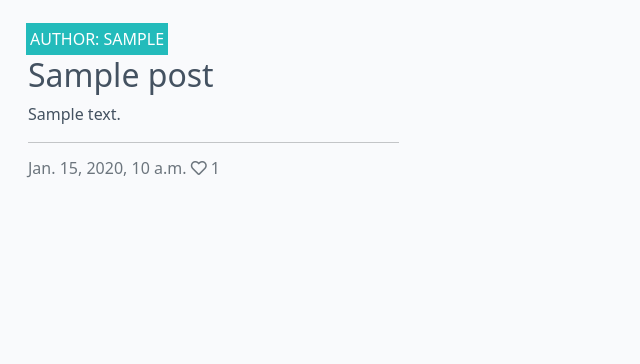
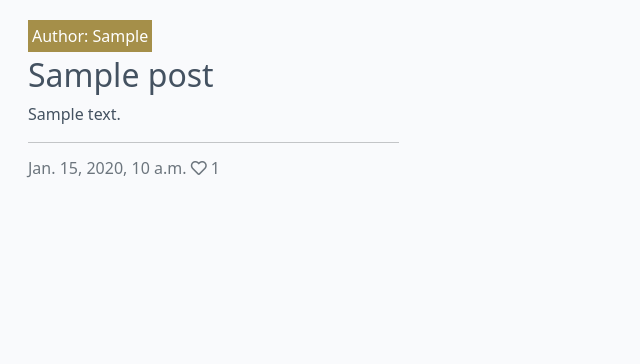
Before and after one commit to Ericolssoon/BlogProject, a Django app: page / in a window 1280 px wide. Shown: the part 56-420 px from the top of the page, without its empty margins (0-640 px from the left). Run offline with Django 3.2, Linux system fonts and the light colour scheme; tables that the repository leaves empty hold one stand-in row (Sample ...).

Commit message:
deployment commit

```diff
--- a/static/css/style.css
+++ b/static/css/style.css
@@ -49,16 +49,15 @@ a {
 
 .image-flash {
     position: absolute;
-    bottom: 5%;
+    bottom: 4px;
     min-width: 30%;
-    left: -2px;
-    background-color: #23BBBB;
+    background-color: #a58f49;
 }
 
 .author {
     color: white;
     margin: 4px;
-    text-transform: uppercase;
+    text-transform: capitalize;
 }
 
 .masthead {
```
Also changed, not shown: README.md, media/Comment.png (added), media/CommentPost.png (added), media/Like.png (added), media/Navbar.png (added), media/Posts.png (added).
